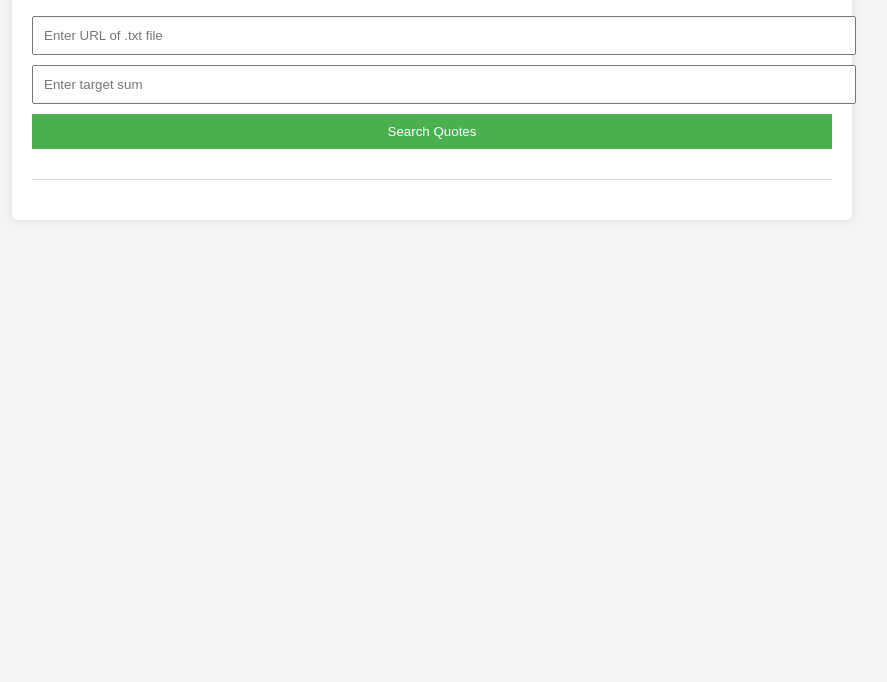
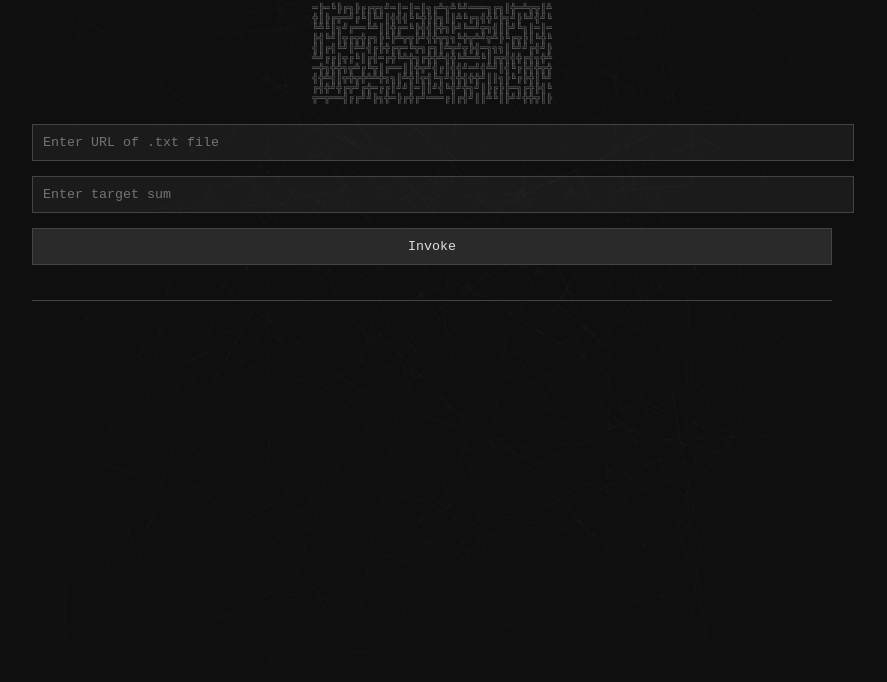
Before and after one commit to ur884241/quotesum-aq, a plain HTML site: page index.html in a window 1280 px wide. Shown: the part 118-800 px from the top of the page, without its empty margins (208-1095 px from the left). Drawn offline with Linux system fonts and the light colour scheme.

Commit message:
New Modifications

```diff
--- a/index.html
+++ b/index.html
@@ -5,68 +5,132 @@
     <meta name="viewport" content="width=device-width, initial-scale=1.0">
     <title>Gematria Quote Finder</title>
     <style>
-        body {
-            font-family: Arial, sans-serif;
-            line-height: 1.6;
+        body, html {
             margin: 0;
-            padding: 20px;
-            background-color: #f4f4f4;
+            padding: 0;
+            height: 100%;
+            font-family: 'Courier New', monospace;
+            background-color: #0f0f0f;
+            color: #e0e0e0;
+            overflow-x: hidden;
         }
         .container {
             max-width: 800px;
             margin: auto;
-            background: white;
             padding: 20px;
-            border-radius: 5px;
-            box-shadow: 0 0 10px rgba(0,0,0,0.1);
+            position: relative;
+            z-index: 1;
+        }
+        #background-sigil {
+            position: fixed;
+            top: 0;
+            left: 0;
+            width: 100%;
+            height: 100%;
+            z-index: 0;
+            opacity: 0.1;
         }
         h1 {
-            color: #333;
+            text-align: center;
+            font-size: 2.5em;
+            margin-bottom: 30px;
+            text-shadow: 2px 2px 4px rgba(255,255,255,0.1);
         }
-        input[type="text"], input[type="number"], button {
+        input, button {
             width: 100%;
             padding: 10px;
-            margin-bottom: 10px;
+            margin-bottom: 15px;
+            background: rgba(255,255,255,0.05);
+            border: 1px solid #444;
+            color: #e0e0e0;
+            font-family: 'Courier New', monospace;
         }
         button {
-            background-color: #4CAF50;
-            color: white;
-            border: none;
+            background-color: #2a2a2a;
             cursor: pointer;
+            transition: all 0.3s ease;
         }
         button:hover {
-            background-color: #45a049;
+            background-color: #3a3a3a;
+            box-shadow: 0 0 15px rgba(255,255,255,0.2);
         }
         #results {
             margin-top: 20px;
-            border-top: 1px solid #ddd;
             padding-top: 20px;
+            border-top: 1px solid #444;
         }
-        .error {
-            color: red;
-            margin-top: 5px;
+        .quote {
+            padding: 10px;
+            margin-bottom: 10px;
+            background: rgba(255,255,255,0.03);
+            border-left: 3px solid #666;
+            transition: all 0.3s ease;
+        }
+        .quote:hover {
+            background: rgba(255,255,255,0.05);
+            transform: translateX(5px);
+        }
+        .ascii-art {
+            font-size: 10px;
+            line-height: 10px;
+            white-space: pre;
+            font-family: monospace;
+            color: #666;
+            text-align: center;
+            margin: 20px 0;
         }
     </style>
 </head>
 <body>
+    <svg id="background-sigil" xmlns="http://www.w3.org/2000/svg" viewBox="0 0 1000 1000">
+        <!-- Complex sigil pattern will be generated here -->
+    </svg>
+
     <div class="container">
         <h1>Gematria Quote Finder</h1>
+        <div class="ascii-art" id="ascii-sigil"></div>
         <input type="text" id="urlInput" placeholder="Enter URL of .txt file" required>
         <input type="number" id="targetSum" placeholder="Enter target sum" required>
-        <button onclick="searchQuotes()">Search Quotes</button>
+        <button onclick="searchQuotes()">Invoke</button>
         <div id="results"></div>
     </div>
 
     <script>
-        // Configure your API URL here
-        const API_URL = '/api/gematria';
+        // Generate complex sigil pattern
+        function generateSigil() {
+            const svg = document.getElementById('background-sigil');
+            const numPaths = 50;
+            let paths = '';
+            for (let i = 0; i < numPaths; i++) {
+                const points = [];
+                for (let j = 0; j < 5; j++) {
+                    points.push(`${Math.random() * 1000},${Math.random() * 1000}`);
+                }
+                paths += `<path d="M${points.join(' L')}" fill="none" stroke="rgba(255,255,255,0.1)" stroke-width="2" />`;
+            }
+            svg.innerHTML = paths;
+        }
 
+        // Generate ASCII sigil
+        function generateAsciiSigil() {
+            const ascii = document.getElementById('ascii-sigil');
+            const chars = '╔╗╚╝║═╠╣╦╩╬';
+            let art = '';
+            for (let i = 0; i < 10; i++) {
+                for (let j = 0; j < 40; j++) {
+                    art += chars[Math.floor(Math.random() * chars.length)];
+                }
+                art += '\n';
+            }
+            ascii.textContent = art;
+        }
+
+        // Your existing searchQuotes function here
         async function searchQuotes() {
             const urlInput = document.getElementById('urlInput');
             const targetSumInput = document.getElementById('targetSum');
             const resultsDiv = document.getElementById('results');
 
-            // Input validation
             if (!urlInput.value || !targetSumInput.value) {
                 resultsDiv.innerHTML = '<p class="error">Please fill in both fields.</p>';
                 return;
@@ -83,7 +147,7 @@
             resultsDiv.innerHTML = 'Searching for quotes...';
 
             try {
-                const response = await fetch(API_URL, {
+                const response = await fetch('/api/gematria', {
                     method: 'POST',
                     body: JSON.stringify({ url, targetSum }),
                     headers: { 'Content-Type': 'application/json' }
@@ -98,7 +162,7 @@
                 if (data.success) {
                     resultsDiv.innerHTML = `<h2>Found ${data.quotes.length} matching quotes:</h2>`;
                     data.quotes.forEach((quote, index) => {
-                        resultsDiv.innerHTML += `<p>${index + 1}. '${quote.text}' (Sum: ${quote.sum})</p>`;
+                        resultsDiv.innerHTML += `<div class="quote"><p>${index + 1}. '${quote.text}' (Sum: ${quote.sum})</p></div>`;
                     });
                 } else {
                     resultsDiv.innerHTML = `<p class="error">Error: ${data.error}</p>`;
@@ -107,6 +171,13 @@
                 resultsDiv.innerHTML = `<p class="error">Error: ${error.message}</p>`;
             }
         }
+
+        // Initialize
+        generateSigil();
+        generateAsciiSigil();
+
+        // Regenerate ASCII sigil every 10 seconds
+        setInterval(generateAsciiSigil, 10000);
     </script>
 </body>
 </html>
```
